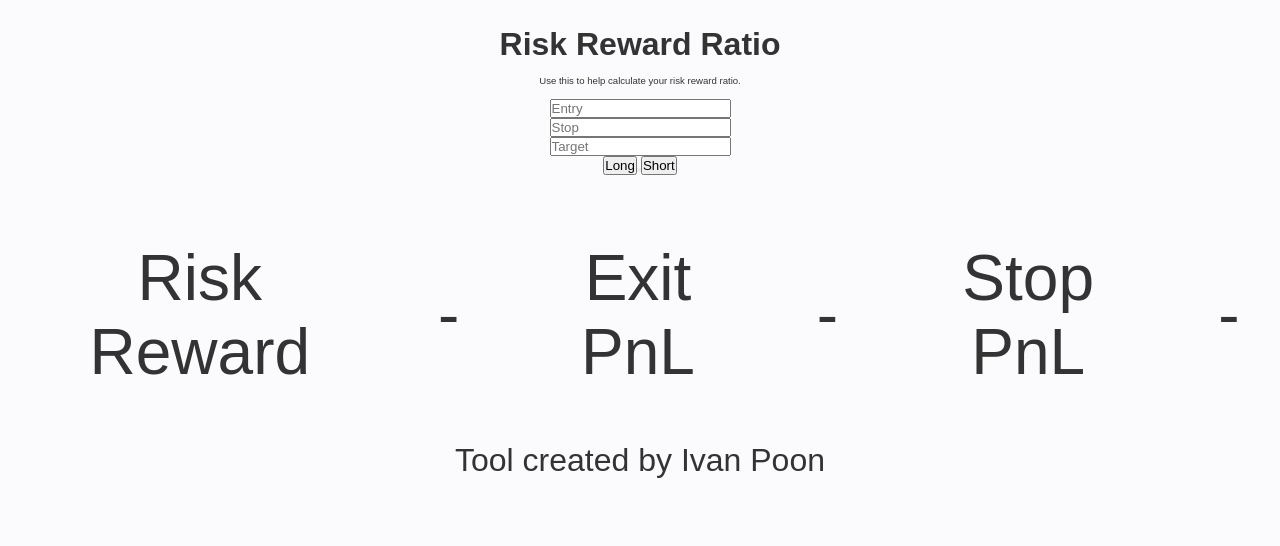
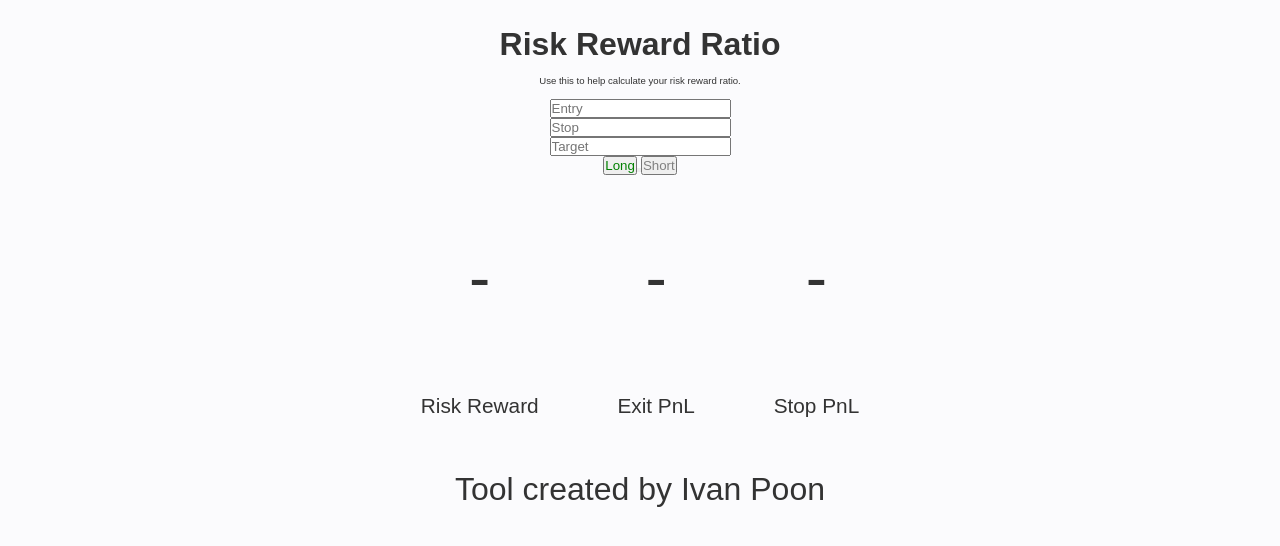
Before and after one commit to ihlpo/risk-reward, a plain HTML site: page index.html in a window 1280 px wide. Both pictures are taken after a click on the button "Long". Drawn offline with Linux system fonts and the light colour scheme.

Commit message:
Added button changing color function

```diff
--- a/index.html
+++ b/index.html
@@ -24,19 +24,21 @@
 		<input type="number" placeholder='Stop'>
 		<input type="number" placeholder='Target'>
 		<div>
-			<button>Long<button>
-			<button>Short</button>
+			<button id='long'>Long<button>
+			<button id='short'>Short</button>
 		</div>
 
 		<div class="calculations">
 			<table>
 				<tr class="row">
+					<td id="rrr"> - </td>
+					<td id="exit-pnl"> - </td>
+					<td id="stop-pnl"> - </td>
+				</tr>
+				<tr>
 					<td>Risk Reward</td>
-					<td id="rrr"> - </td>
 					<td>Exit PnL</td>
-					<td id="exit-pnl"> - </td>
 					<td>Stop PnL</td>
-					<td id="stop-pnl"> - </td>
 				</tr>
 				<!-- <tr class="row">
 					<td>Exit PnL</td>
--- a/script.js
+++ b/script.js
@@ -1,3 +1,5 @@
+isLong = true;
+
 function currencyFormat(num) {
       return '$' + num.toFixed(2).replace(/(\d)(?=(\d{3})+(?!\d))/g, '$1,')
 };
@@ -78,6 +80,18 @@ function calculate_tax(){
 
 }
 
+function choose_short(){
+   const button1 = document.getElementById('long');
+   button1.style.color = "grey";
+   const button2 = document.getElementById('short');
+   button2.style.color = "red";
+}
 
-document.getElementById("payinput").addEventListener("input", calculate_tax);
-document.getElementById("payfreq").addEventListener("change", calculate_tax);
+function choose_long(){
+   const button1 = document.getElementById('short');
+   button1.style.color = "grey";
+   const button2 = document.getElementById('long');
+   button2.style.color = "green";
+}
+document.getElementById("long").addEventListener("mousedown", choose_long);
+document.getElementById("short").addEventListener("mousedown", choose_short);
```
